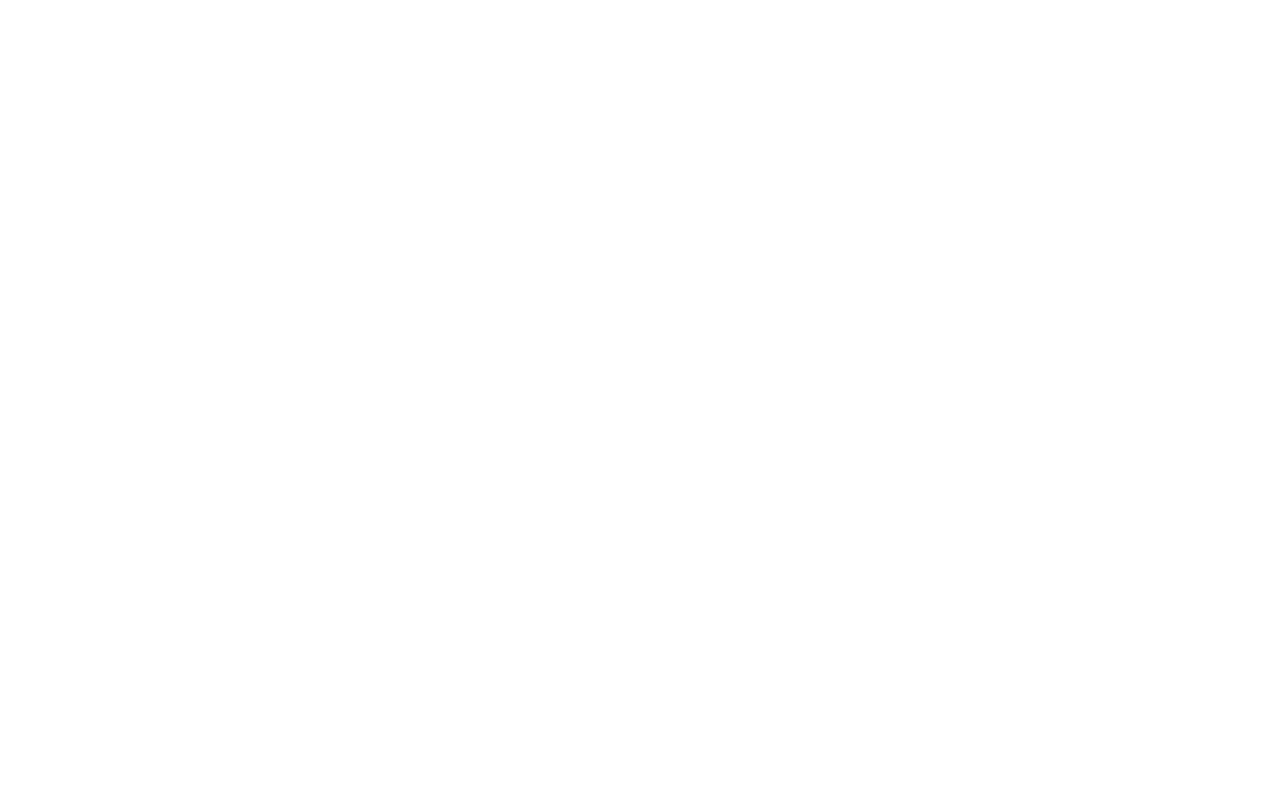
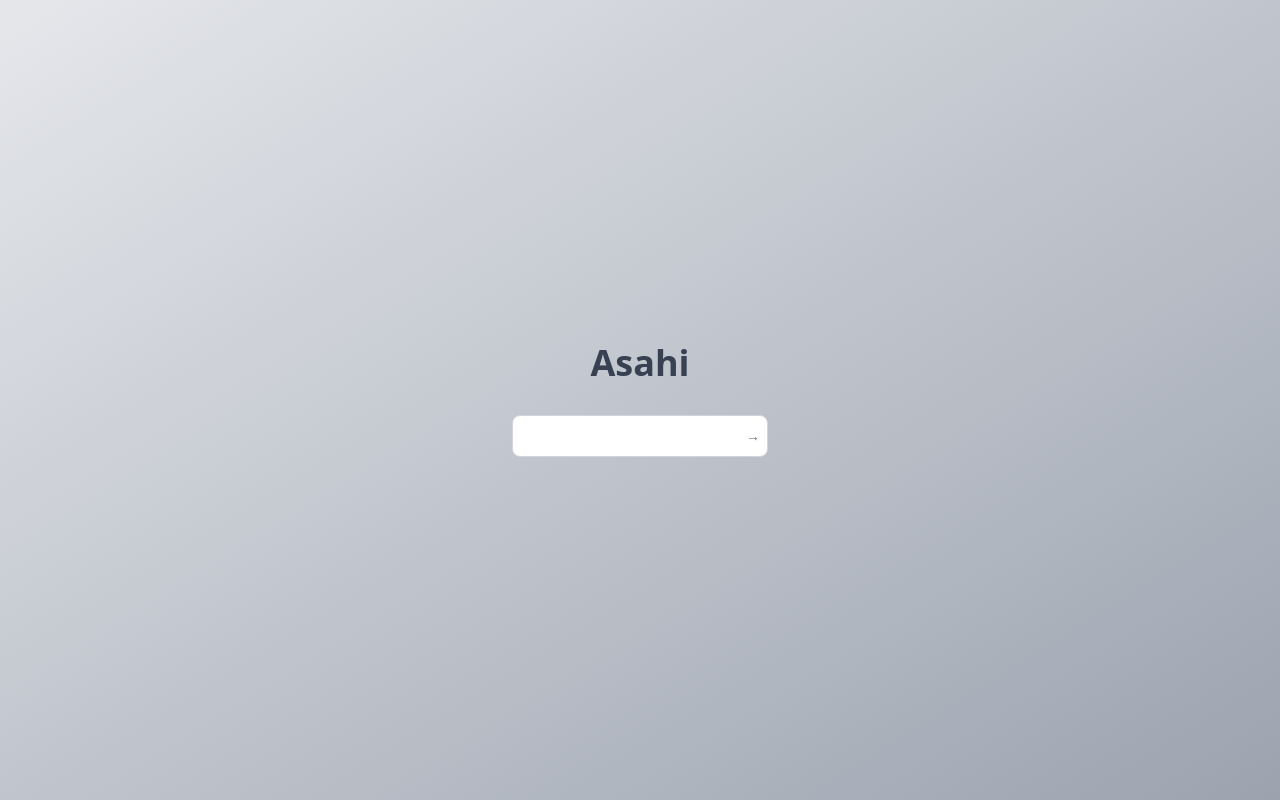
Before and after one commit to xden-never-cry/Asahi, a Next.js app: page /auth in a window 1280 px wide. Built offline with nearby package versions, Linux system fonts and the light colour scheme.

Commit message:
修改login结构，修改中间件

```diff
--- a/src/app/(auth)/auth/login/page.tsx
+++ /dev/null
@@ -1,52 +0,0 @@
-"use client";
-
-import { useState } from "react";
-import { useRouter } from "next/navigation";
-import { auth } from "@/actions/auth";
-
-
-export default function Login() {
-  const [token, setToken] = useState('');
-  const router = useRouter();
-
-  const handleLogin = async () => {
-    try {
-      const isValid = await auth(token);
-      if (isValid) {
-        router.push('/');
-      } else {
-        console.error('token不正确');
-      }
-    } catch (error) {
-      console.error('Error occurred during login:', error);
-    }
-  };
-
-  const enterLogin = async (e: { key: string; }) => {
-    if (e.key === 'Enter') {
-      await handleLogin();
-    }
-  }
-
-  return (
-    <div className="flex flex-col items-center justify-center min-h-screen bg-gradient-to-br from-gray-200 to-gray-400">
-      <h1 className="text-4xl font-bold text-gray-700 mb-8">Asahi</h1>
-      <div className="relative w-64">
-        <input
-          type="password"
-          value={token}
-          onChange={(e) => setToken(e.target.value)}
-          onKeyDown={enterLogin}
-          className="w-full border border-gray-300 rounded-lg p-2 pl-2 pr-8 focus:outline-none focus:ring focus:ring-blue-300"
-          placeholder=""
-        />
-        <button
-          onClick={handleLogin}
-          className="absolute top-0 right-0 h-full bg-transparent hover:bg-gray-400 text-gray-500 font-bold px-2 rounded-r-lg flex items-center justify-center"
-        >
-          <span className="text-sm">&rarr;</span>
-        </button>
-      </div>
-    </div>
-  );
-}
--- a/src/app/(auth)/auth/page.tsx
+++ b/src/app/(auth)/auth/page.tsx
@@ -1,7 +1,58 @@
 "use client";
 
+import { useState } from "react";
+import { useRouter } from "next/navigation";
+import { auth } from "@/actions/auth";
+
 export default function Auth() {
+  const [token, setToken] = useState('');
+  const [errorMessage, setErrorMessage] = useState('');
+  const router = useRouter();
+
+  const handleLogin = async () => {
+    try {
+      const isValid = await auth(token);
+      if (isValid) {
+        router.push('/');
+        setErrorMessage('');
+      } else {
+        setErrorMessage('Token 错误！请检查');
+        setTimeout(() => {
+          setErrorMessage('');
+        }, 3000);
+        console.error('token不正确');
+      }
+    } catch (error) {
+      console.error('Error occurred during login:', error);
+    }
+  };
+
+  const enterLogin = async (e: { key: string; }) => {
+    if (e.key === 'Enter') {
+      await handleLogin();
+    }
+  }
+
   return (
-    <></>
+    <div className="flex flex-col items-center justify-center min-h-screen bg-gradient-to-br from-gray-200 to-gray-400">
+      <h1 className="text-4xl font-bold text-gray-700 mb-8">Asahi</h1>
+      <div className="relative w-64">
+        <input
+          type="password"
+          value={token}
+          onChange={(e) => setToken(e.target.value)}
+          onKeyDown={enterLogin}
+          className="w-full border border-gray-300 rounded-lg p-2 pl-2 pr-8 focus:outline-none focus:ring focus:ring-blue-300"
+          placeholder=""
+        />
+        {/*{errorMessage && <div className="text-red-400 text-sm mt-2">{errorMessage}</div>}*/}
+        <button
+          onClick={handleLogin}
+          className="absolute top-0 right-0 h-full bg-transparent hover:bg-gray-400 text-gray-500 font-bold px-2 rounded-r-lg flex items-center justify-center"
+        >
+          <span className="text-sm">&rarr;</span>
+        </button>
+      </div>
+    </div>
   );
 }
--- a/src/middleware.ts
+++ b/src/middleware.ts
@@ -9,10 +9,8 @@
 
 export function middleware(request: NextRequest) {
   const isAuth = 0 ; // 登陆状态
-  if (!isAuth) {
-    if (!request.nextUrl.pathname.startsWith('/auth/login')) {
-      return NextResponse.redirect(new URL('/auth/login', request.url))
-    }
+  if (request.nextUrl.pathname !== '/auth' && !isAuth) {
+    return NextResponse.redirect(new URL('/auth', request.url))
   }
   return NextResponse.next()
 }
```
